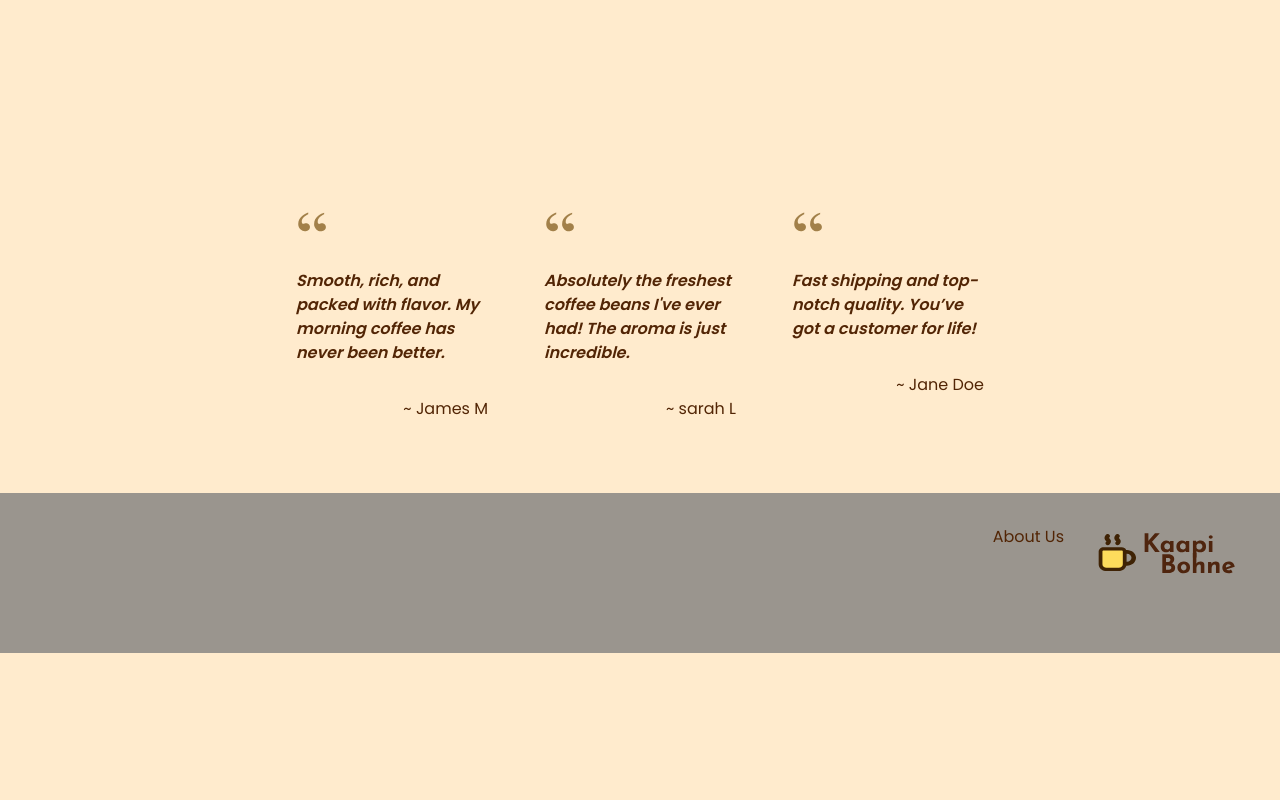
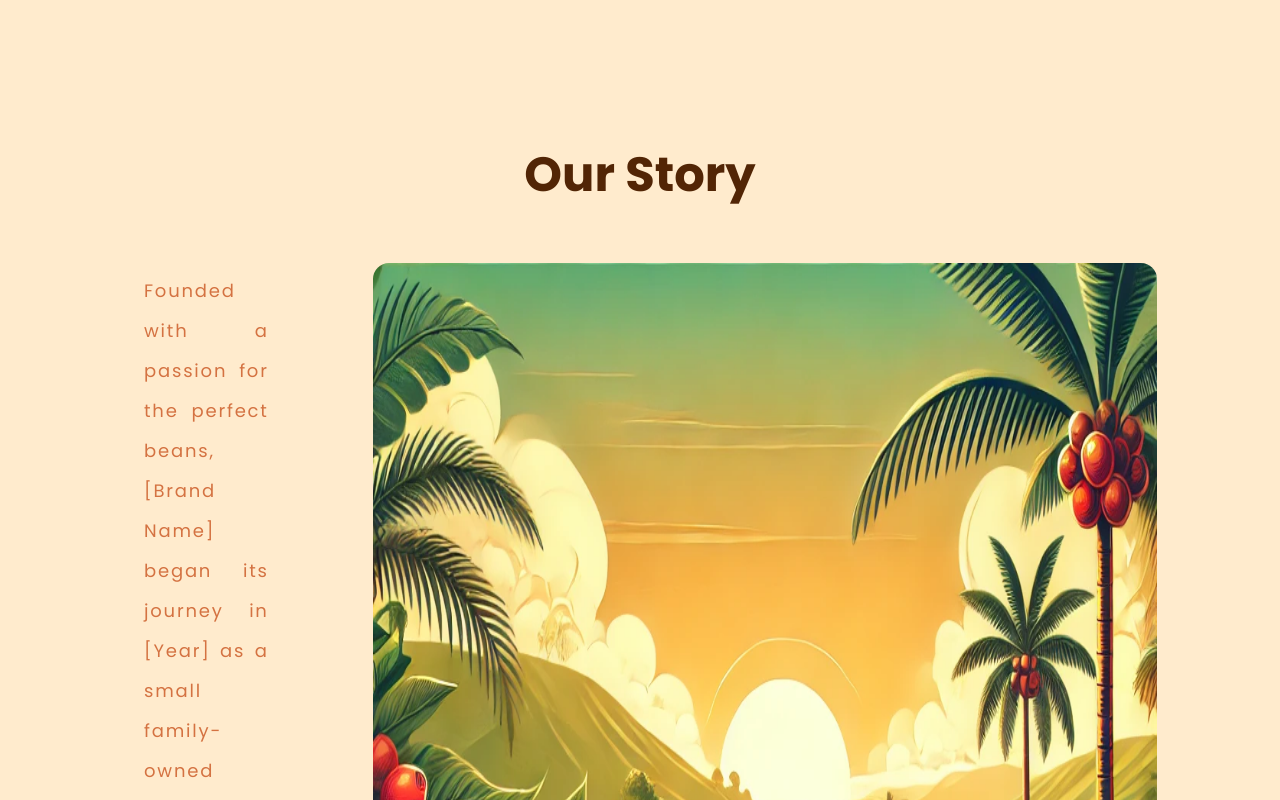
Before and after one commit to asad-Md/coffee_ecom, a Next.js app: page / in a window 1280 px wide. Shown: the part 1360-2160 px from the top of the page. Before the commit the page ends 2013 px from the top, so only its background shows below. Built offline with nearby package versions, Linux system fonts and the light colour scheme.

Commit message:
add story in landing

```diff
--- a/app/page.js
+++ b/app/page.js
@@ -3,6 +3,7 @@ import coffeeImg from "../public/images/coffee_gen2.jpg";
 import CtaCard from "@/components/ctaCard";
 import FeaturedCarousel from "@/components/featuredCarousel";
 import Reviews from "@/components/reviews";
+import Story from "@/components/story";
 
 export const metadata = {
   title: "coffee",
@@ -23,6 +24,7 @@ export default function Home() {
         <CtaCard />
       </div>
       <FeaturedCarousel />
+      <Story />
       <Reviews />
     </>
   );
--- a/components/featuredCard.js
+++ b/components/featuredCard.js
@@ -22,7 +22,7 @@ export default function FeaturedCard({index, item}) {
                 <p className='text-primary italic font-thin opacity-70 mt-4 text-sm'>
                   {item.location}
                 </p>
-                <p className='text-primary font-normal opacity-85 text-pretty text-sm '>
+                <p className='text-primary font-normal opacity-85 text-pretty text-sm'>
                   {item.description}
                 </p>
               </div>
--- /dev/null
+++ b/components/story.js
@@ -0,0 +1,25 @@
+import Image from "next/image";
+import coffeeTropical from "../public/images/tropicalCoffee.webp";
+const storyText = `Founded with a passion for the perfect beans, [Brand Name] began its journey in [Year] as a small family-owned roastery. Sourcing the finest coffee beans from sustainable farms across [Region, Country], we’ve dedicated ourselves to crafting rich, aromatic blends that awaken the senses.`;
+
+export default function Story() {
+  return (
+    <div className='min-h-screen max-w-5xl mx-auto flex flex-col gap-10'>
+      <h2 className='text-foreground font-bold text-5xl m-4 self-center'>
+        Our Story
+      </h2>
+      <div className='flex gap-20'>
+        <p className='p-4 text-accent font-normal opacity-85 text-justify text-lg leading-10 tracking-widest'>
+          {storyText}
+        </p>
+        <Image
+          src={coffeeTropical}
+          alt='Coffee Estate with Beans'
+          width={800}
+          height={800}
+          className='rounded-3xl p-2'
+        />
+      </div>
+    </div>
+  );
+}
```
Also changed, not shown: components/history.js (deleted), public/images/tropicalCoffee.webp (added).
